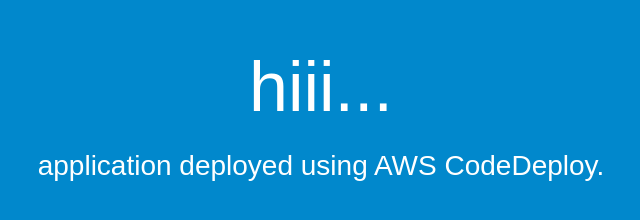
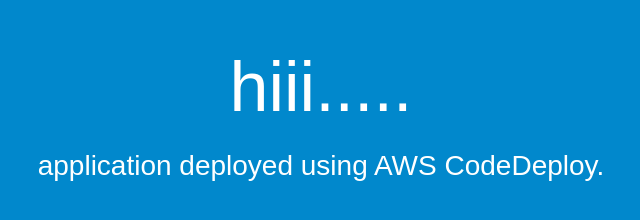
Before and after one commit to lekharaj55/shivani, a plain HTML site: page index.html in a window 1280 px wide. Shown: the whole page, without its empty margins (319-959 px from the left). Drawn offline with Linux system fonts and the light colour scheme.

Commit message:
Update index.html

```diff
--- a/index.html
+++ b/index.html
@@ -26,7 +26,7 @@
 	</head>
 	<body>
 		  <div align="center">
-			      <h1>hiii...</h1>
+			      <h1>hiii.....</h1>
 			          <h2> application deployed using AWS CodeDeploy.</h2>
 
 				    </div>
```
